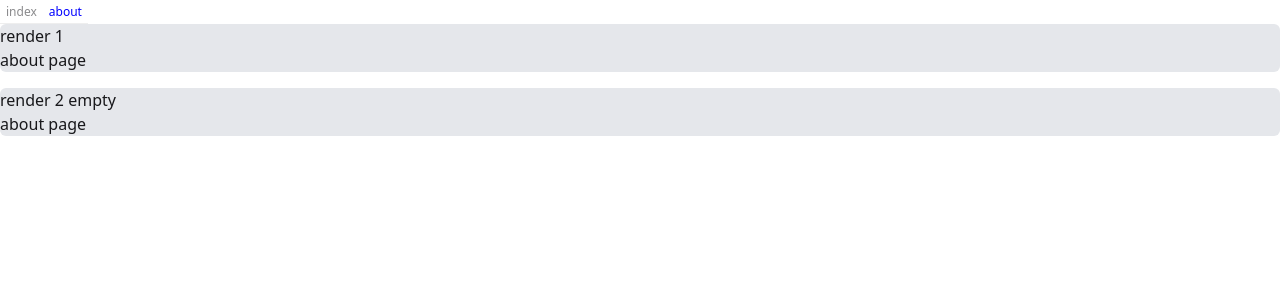
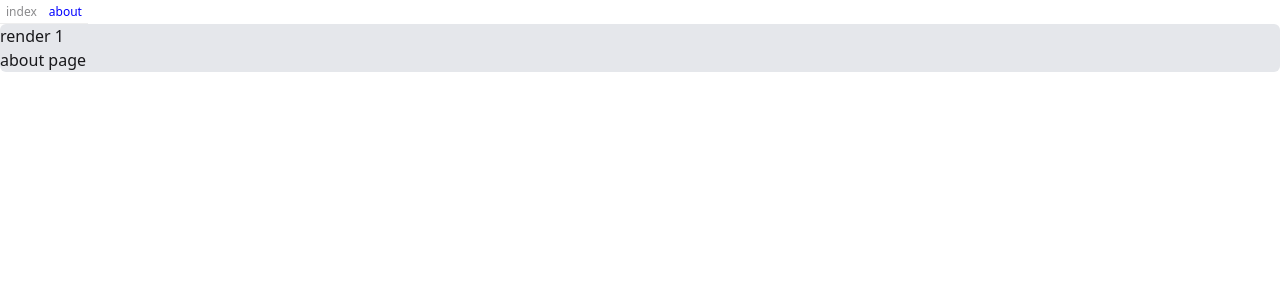
Before and after one commit to imddc/mini-router, a Vue app in the folder apps/playground/: page /about in a window 1280 px wide. Shown: the top 300 px of the page. Built offline with nearby package versions, Linux system fonts and the light colour scheme.

Commit message:
refactor(playground): 移除未使用的代码并添加路由功能
移除about.vue中未使用的变量和console.log
在index.vue中添加mini-router-vue路由功能
删除App.vue中多余的渲染区块

```diff
--- a/apps/playground/src/App.vue
+++ b/apps/playground/src/App.vue
@@ -18,13 +18,6 @@
                 <component :is="Component" />
             </router-view>
         </section>
-
-        <section class="rounded-md bg-gray-200 mt-4">
-            <h2>
-                render 2 empty
-            </h2>
-            <router-view></router-view>
-        </section>
     </div>
 </template>
 
--- a/apps/playground/src/pages/about.vue
+++ b/apps/playground/src/pages/about.vue
@@ -3,9 +3,6 @@
 </template>
 
 <script setup lang="ts">
-const a = 1;
-
-console.log(a);
 </script>
 
 <style scoped></style>
--- a/apps/playground/src/pages/index.vue
+++ b/apps/playground/src/pages/index.vue
@@ -3,6 +3,10 @@
 </template>
 
 <script setup lang="ts">
+import { useRouter } from 'mini-router-vue';
+
+const router = useRouter()
+console.log(router)
 </script>
 
 <style scoped></style>
```
